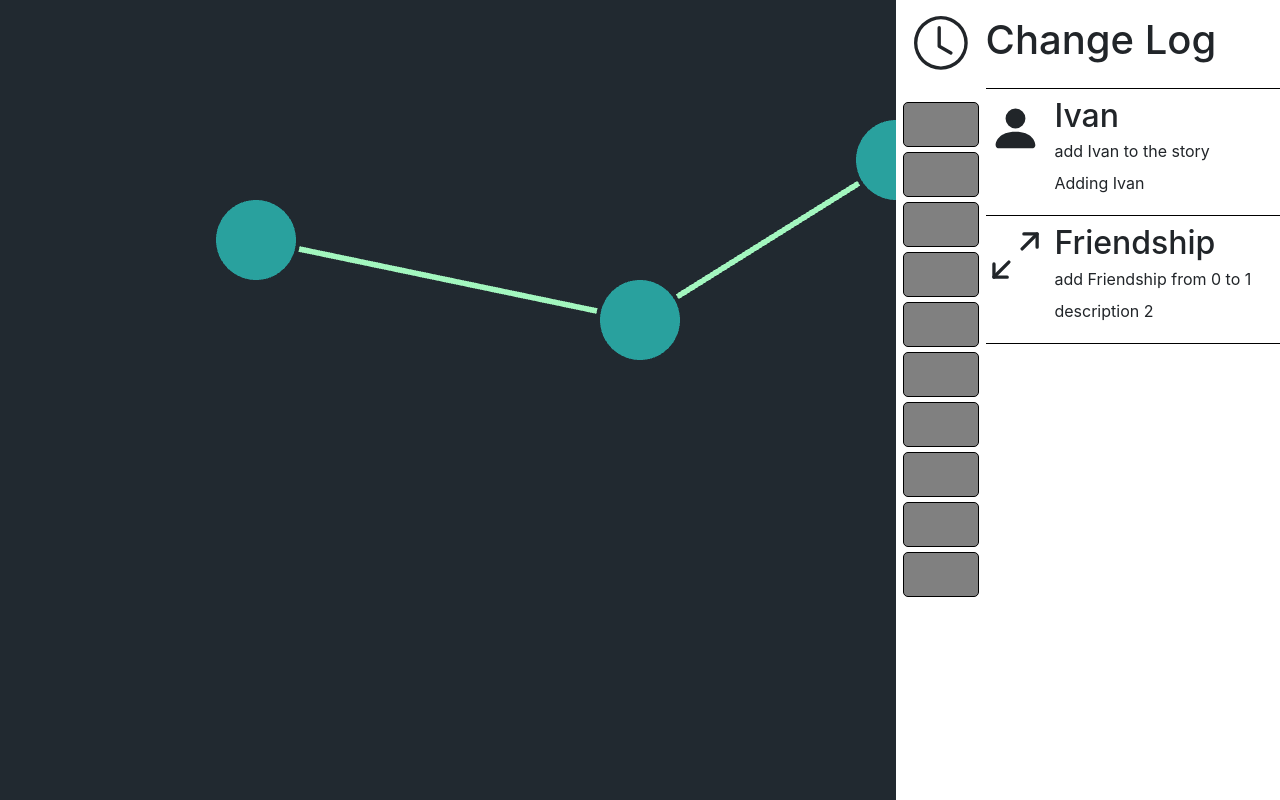
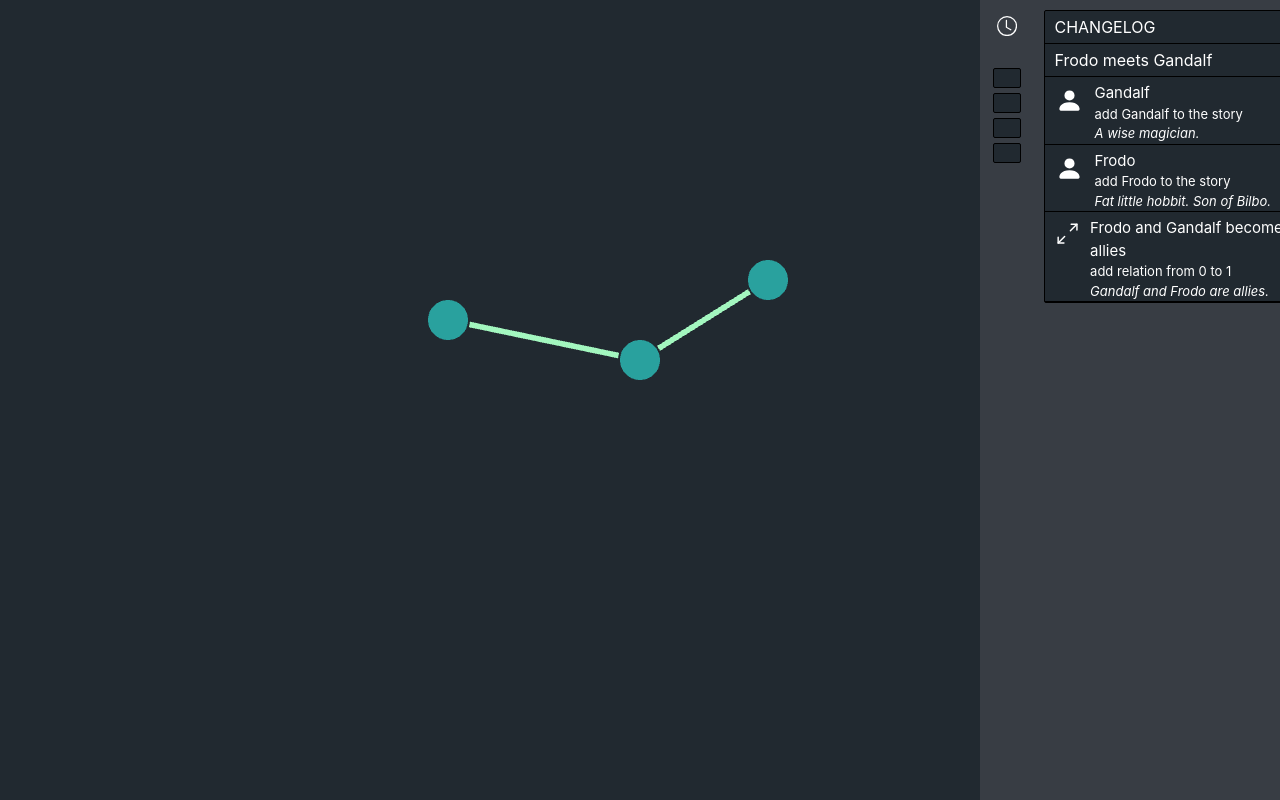
Before and after one commit to storygraph/graph-plotter, a React (Create React App) app: page / in a window 1280 px wide. Built offline with nearby package versions, Linux system fonts and the light colour scheme.

Commit message:
Beatify timeline panel
- Edit mocks

```diff
--- a/src/graph/Graph.js
+++ b/src/graph/Graph.js
@@ -20,7 +20,7 @@ class Graph extends React.Component {
         this.edges = [];
 
         this.contextMenuPos = [0, 0];
-        this.zoom = 0.2;
+        this.zoom = 0.1;
         this.offset = [0, 0];
         this.isMouseDragging = false;
         this.currVertex = null;
--- a/src/page/common/mock/TimelineMock.js
+++ b/src/page/common/mock/TimelineMock.js
@@ -3,256 +3,148 @@ const TIMELINE = {
     "events":
         [
             {
-                "vertices": [[]],
-                "edges": [[]],
                 "id": 0,
+                "name": "Frodo meets Gandalf",
                 "changelog":
                     [
                         {
                             "subject": {
                                 "type": "vertex",
-                                "idx": 1, // idx
-                                "name": "Ivan"
+                                "name": "Gandalf"
                             },
                             "action": "add",
-                            "description": "Adding Ivan",
+                            "description": "A wise magician."
+                        },
+                        {
+                            "subject": {
+                                "type": "vertex",
+                                "name": "Frodo"
+                            },
+                            "action": "add",
+                            "description": "Fat little hobbit. Son of Bilbo."
                         },
                         {
                             "subject": {
                                 "type": "edge",
                                 "edge": [0, 1], // from, to
-                                "name": "Friendship"
+                                "name": "Frodo and Gandalf become allies"
                             },
                             "action": "add",
-                            "description": "description 2",
+                            "description": "Gandalf and Frodo are allies.",
                         }
                     ]
-            }, {
-                "vertices": [[]],
-                "edges": [[]],
+            },
+            {
                 "id": 1,
+                "name": "Sam, Pippin and Merry join the company",
                 "changelog":
                     [
                         {
                             "subject": {
                                 "type": "vertex",
-                                "idx": 1, // idx
-                                "name": "Ivan"
+                                "name": "Sam"
                             },
                             "action": "add",
-                            "description": "Adding Ivan",
+                            "description": "Frodo's personal hobbit gardener."
+                        },
+                        {
+                            "subject": {
+                                "type": "vertex",
+                                "name": "Merry"
+                            },
+                            "action": "add",
+                            "description": "A hobbit that is a friend of Frodo's."
+                        },
+                        {
+                            "subject": {
+                                "type": "vertex",
+                                "name": "Pippin"
+                            },
+                            "action": "add",
+                            "description": "A hobbit that is a friend of Frodo's."
                         },
                         {
                             "subject": {
                                 "type": "edge",
-                                "edge": [0, 1], // from, to
-                                "name": "Friendship"
+                                "edge": [2, 1],
+                                "name": "Sam meets Gandalf"
                             },
                             "action": "add",
-                            "description": "description 2",
+                            "description": "Sam and Gandalf are allies."
+                        },
+                        {
+                            "subject": {
+                                "type": "edge",
+                                "edge": [3, 2],
+                                "name": "Merry meets Gandalf"
+                            },
+                            "action": "add",
+                            "description": "Merry and Gandalf are allies."
+                        },
+                        {
+                            "subject": {
+                                "type": "edge",
+                                "edge": [0, 2],
+                                "name": "Pippin meets Gandalf"
+                            },
+                            "action": "add",
+                            "description": "Pippin and Gandalf are allies."
                         }
                     ]
             }, {
-                "vertices": [[]],
-                "edges": [[]],
                 "id": 2,
+                "name": "Gandalf departs",
                 "changelog":
                     [
                         {
                             "subject": {
                                 "type": "vertex",
-                                "idx": 1, // idx
-                                "name": "Ivan"
+                                "name": "Gandalf"
                             },
-                            "action": "add",
-                            "description": "Adding Ivan",
+                            "action": "edit",
+                            "description": "Gandalf is in blackwoods.",
                         },
-                        {
-                            "subject": {
-                                "type": "edge",
-                                "edge": [0, 1], // from, to
-                                "name": "Friendship"
-                            },
-                            "action": "add",
-                            "description": "description 2",
-                        }
                     ]
-            }, {
-                "vertices": [[]],
-                "edges": [[]],
+            },
+            {
                 "id": 3,
+                "name": "Hobbits set of to Tom Bombadil's cottage",
                 "changelog":
                     [
                         {
                             "subject": {
                                 "type": "vertex",
-                                "idx": 1, // idx
-                                "name": "Ivan"
+                                "name": "Frodo"
                             },
-                            "action": "add",
-                            "description": "Adding Ivan",
+                            "action": "edit",
+                            "description": "Frodo is at Tom Bombadil's cottage."
                         },
                         {
                             "subject": {
-                                "type": "edge",
-                                "edge": [0, 1], // from, to
-                                "name": "Friendship"
+                                "type": "vertex",
+                                "name": "Sam"
                             },
-                            "action": "add",
-                            "description": "description 2",
-                        }
-                    ]
-            }, {
-                "vertices": [[]],
-                "edges": [[]],
-                "id": 4,
-                "changelog":
-                    [
+                            "action": "edit",
+                            "description": "Sam is at Tom Bombadil's cottage."
+                        },
                         {
                             "subject": {
                                 "type": "vertex",
-                                "idx": 1, // idx
-                                "name": "Ivan"
+                                "name": "Merry"
                             },
-                            "action": "add",
-                            "description": "Adding Ivan",
+                            "action": "edit",
+                            "description": "Merry is at Tom Bombadil's cottage."
                         },
                         {
                             "subject": {
-                                "type": "edge",
-                                "edge": [0, 1], // from, to
-                                "name": "Friendship"
+                                "type": "vertex",
+                                "name": "Pippin"
                             },
-                            "action": "add",
-                            "description": "description 00100",
-                        }
+                            "action": "edit",
+                            "description": "Pippin is at Tom Bombadil's cottage."
+                        },
                     ]
-            }, {
-                "vertices": [[]],
-                "edges": [[]],
-                "id": 5,
-                "changelog":
-                    [
-                        {
-                            "subject": {
-                                "type": "vertex",
-                                "idx": 1, // idx
-                                "name": "Ivan"
-                            },
-                            "action": "add",
-                            "description": "Adding ",
-                        },
-                        {
-                            "subject": {
-                                "type": "edge",
-                                "edge": [0, 1], // from, to
-                                "name": "Friendship"
-                            },
-                            "action": "add",
-                            "description": "description ",
-                        }
-                    ]
-            }, {
-                "vertices": [[]],
-                "edges": [[]],
-                "id": 6,
-                "changelog":
-                    [
-                        {
-                            "subject": {
-                                "type": "vertex",
-                                "idx": 1, // idx
-                                "name": "Ivan"
-                            },
-                            "action": "add",
-                            "description": "Adding round Ivan",
-                        },
-                        {
-                            "subject": {
-                                "type": "edge",
-                                "edge": [0, 1], // from, to
-                                "name": "Friendship"
-                            },
-                            "action": "add",
-                            "description": "description 314",
-                        }
-                    ]
-            }, {
-                "vertices": [[]],
-                "edges": [[]],
-                "id": 7,
-                "changelog":
-                    [
-                        {
-                            "subject": {
-                                "type": "vertex",
-                                "idx": 1, // idx
-                                "name": "Ivan"
-                            },
-                            "action": "add",
-                            "description": "Adding evil Ivan",
-                        },
-                        {
-                            "subject": {
-                                "type": "edge",
-                                "edge": [0, 1], // from, to
-                                "name": "Friendship"
-                            },
-                            "action": "add",
-                            "description": "description 3c3 ",
-                        }
-                    ]
-            }, {
-                "vertices": [[]],
-                "edges": [[]],
-                "id": 8,
-                "changelog":
-                    [
-                        {
-                            "subject": {
-                                "type": "vertex",
-                                "idx": 1, // idx
-                                "name": "Ivan"
-                            },
-                            "action": "add",
-                            "description": "Adding more Ivan",
-                        },
-                        {
-                            "subject": {
-                                "type": "edge",
-                                "edge": [0, 1], // from, to
-                                "name": "Friendship"
-                            },
-                            "action": "add",
-                            "description": "description 11",
-                        }
-                    ]
-            }, {
-                "vertices": [[]],
-                "edges": [[]],
-                "id": 9,
-                "changelog":
-                    [
-                        {
-                            "subject": {
-                                "type": "vertex",
-                                "idx": 1, // idx
-                                "name": "Ivan"
-                            },
-                            "action": "add",
-                            "description": "Adding anotherIvan",
-                        },
-                        {
-                            "subject": {
-                                "type": "edge",
-                                "edge": [0, 1], // from, to
-                                "name": "Friendship"
-                            },
-                            "action": "add",
-                            "description": "description 12",
-                        }
-                    ]
-            },
+            }
         ]
 };
 
--- a/src/page/graph_editor/Changelog.css
+++ b/src/page/graph_editor/Changelog.css
@@ -1,43 +1,61 @@
-.changelog-header {
-    display: flex;
-    padding: 1em 0;
-    border-bottom: 1px solid #000;
+.sidemenu-list-box {
+    width: 100%;
+    box-sizing: border-box;
+    margin: 10px;
+    background-color: rgb(33, 41, 48);
+    text-align: left;
+    border: 1px solid #000;
+    border-radius: 2px;
 }
 
-.changelog-header>.changelog-btn {
-    display: block;
-    width: 50px;
-    margin-left: auto;
+.sidemenu-list-box>.heading {
+    width: 100%;
+    padding: 4px 10px;
     box-sizing: border-box;
-    display: block;
-    background-color: transparent;
-    border: none;
-    cursor: pointer;
-    transition: all ease-in .1s;
+    border-bottom: 1px solid #000;
+    text-transform: uppercase;
 }
 
-.changelog-item {
+.no-text-transform {
+    text-transform: unset !important;
+}
+
+.italic {
+    font-style: italic !important;
+}
+
+.sidemenu-list-box>.sidemenu-li {
     display: flex;
-    padding: .5em 0;
     border-bottom: 1px solid black;
     text-align: left;
-    line-height: 1em;
 }
 
-.changelog-thumb {
-    width: 20%;
+.sidemenu-list-box>.sidemenu-li>.sidemenu-thumb {
+    width: 30px;
+    margin-left: 10px;
+    margin-top: 5px;
+    box-sizing: border-box;
 }
 
-.changelog-thumb>svg {
+.sidemenu-list-box>.sidemenu-li>.sidemenu-thumb>svg {
     display: block;
     width: 90%;
     margin: 5px auto;
 }
 
-.changelog-desc-wrapp {
+.sidemenu-list-box>.sidemenu-li>.sidemenu-li-content-wrapper {
     padding-left: 10px;
 }
 
-.changelog-subject {
-    font-size: 2em;
+.sidemenu-list-box>.sidemenu-li:hover {
+    background-color: rgb(56, 61, 68);
 }
+
+.sidemenu-list-box>.sidemenu-li>.sidemenu-li-content-wrapper>.sidemenu-li-subject {
+    margin-top: 5px;
+    font-size: 15px;
+}
+
+.sidemenu-list-box>.sidemenu-li>.sidemenu-li-content-wrapper>.sidemenu-li-p{
+    font-size: 13px;
+}
--- a/src/page/graph_editor/Changelog.js
+++ b/src/page/graph_editor/Changelog.js
@@ -17,8 +17,7 @@ class Changelog extends React.Component {
                 break;
             case EDGE:
                 icon = IconFactory.getRelationThumbnail();
-                changelogAction = obj.action + " " +
-                    obj.subject.name +
+                changelogAction = obj.action + " relation" +
                     " from " + obj.subject.edge[0] +
                     " to " + obj.subject.edge[1];
                 break;
@@ -28,12 +27,12 @@ class Changelog extends React.Component {
         }
 
         return (
-            <div key={idx} className="changelog-item">
-                <figure className="changelog-thumb">{icon}</figure>
-                <div className="changelog-desc-wrapp">
-                    <h2 className="changelog-subject">{obj.subject.name}</h2>
-                    <p className="changelog-action">{changelogAction}</p>
-                    <p className="changelog-desc" >{obj.description}</p>
+            <div key={idx} className="sidemenu-li">
+                <figure className="sidemenu-thumb">{icon}</figure>
+                <div className="sidemenu-li-content-wrapper">
+                    <div className="sidemenu-li-subject">{obj.subject.name}</div>
+                    <div className="sidemenu-li-p">{changelogAction}</div>
+                    <div className="sidemenu-li-p italic">{obj.description}</div>
                 </div>
             </div>
         );
@@ -42,8 +41,11 @@ class Changelog extends React.Component {
     render() {
         return (
             <div className="changelog">
-                <header className="changelog-header"><h1>Change Log</h1></header>
-                {this.props.changelog.map((ch, idx) => this.changelogToDOM(idx, ch))}
+                <div className="sidemenu-list-box">
+                    <div className="heading">Changelog</div>
+                    <div className="heading no-text-transform">{this.props.eventName}</div>
+                    {this.props.changelog.map((ch, idx) => this.changelogToDOM(idx, ch))}
+                </div>
             </div>
         );
     }
--- a/src/page/graph_editor/Timeline.css
+++ b/src/page/graph_editor/Timeline.css
@@ -1,15 +1,18 @@
 .timeline {
     position: fixed;
     height: 100vh;
-    width: 30vw;
+    width: 300px;
     right: 0;
     display: flex;
-    background-color: #fff;
+    background-color: rgb(56, 61, 68);
+    color: white;
 }
 
 .timeline-events {
-    width: 7vw;
+    width: 40px;
     height: 100%;
+    margin: 0 10px;
+    box-sizing: border-box;
 }
 
 .timeline-history {
@@ -29,25 +32,24 @@
     box-sizing: border-box;
     display: block;
     width: 85%;
-    height: 45px;
+    height: 20px;
     margin: 5px auto;
-    border-radius: 5px;
-    background-color: grey;
+    border-radius: 2px;
+    background-color: rgb(33, 41, 48);
     border: 1px solid #000;
     cursor: pointer;
     transition: all ease-in .1s;
 }
 
 .timeline-event-selected {
-    height: 55px;
-    border: 2px solid #000;
-    background-color: lightgrey;
+    height: 20px;
+    background-color: rgb(41, 161, 158);
 }
 
 .timeline-event:hover, .timeline-event:active {
-    width: 95%;
-    height: 55px;
-    margin: 10px auto;
+    width: 100%;
+    height: 20px;
+    background-color: rgb(163, 247, 191);
 }
 
 /* TODO: add styles for smaller devices */
--- a/src/page/graph_editor/Timeline.js
+++ b/src/page/graph_editor/Timeline.js
@@ -10,6 +10,7 @@ class Timeline extends React.Component {
 
         this.state = {
             currentEvent: -1,
+            currentEventName: "",
             changelog: [],
         }
 
@@ -30,6 +31,7 @@ class Timeline extends React.Component {
 
         this.setState({
             activeEvent: event.id,
+            currentEventName: event.name,
             changelog: event.changelog,
         });
     }
@@ -39,6 +41,7 @@ class Timeline extends React.Component {
     setChangelog = (event) => (state, props) => {
         this.setState({
             currentEvent: event.id,
+            currentEventName: event.name,
             changelog: event.changelog
         });
     }
@@ -57,7 +60,11 @@ class Timeline extends React.Component {
                     })}
                 </div>
                 <div className="timeline-history">
-                    <Changelog key={this.state.currentEvent} changelog={this.state.changelog} />
+                    <Changelog
+                        key={this.state.currentEvent}
+                        changelog={this.state.changelog}
+                        eventName={this.state.currentEventName}
+                    />
                 </div>
             </div>
         );
```
